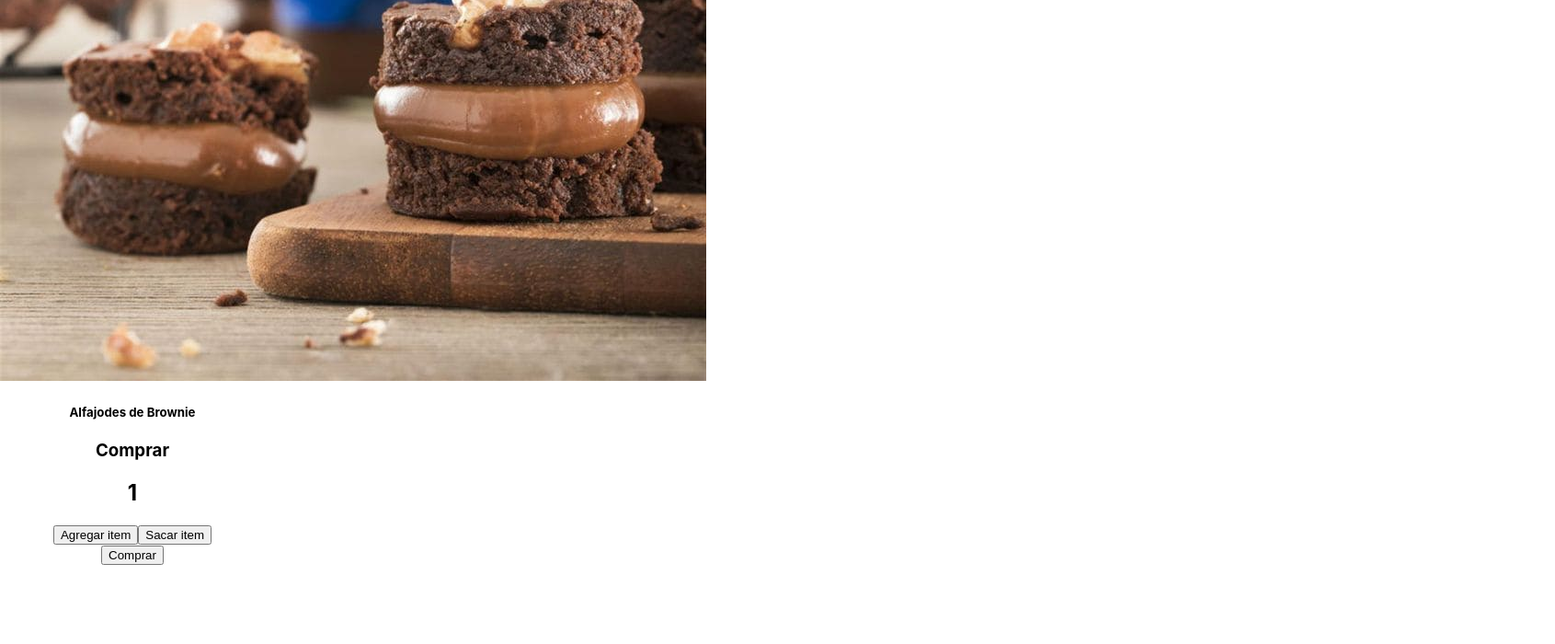
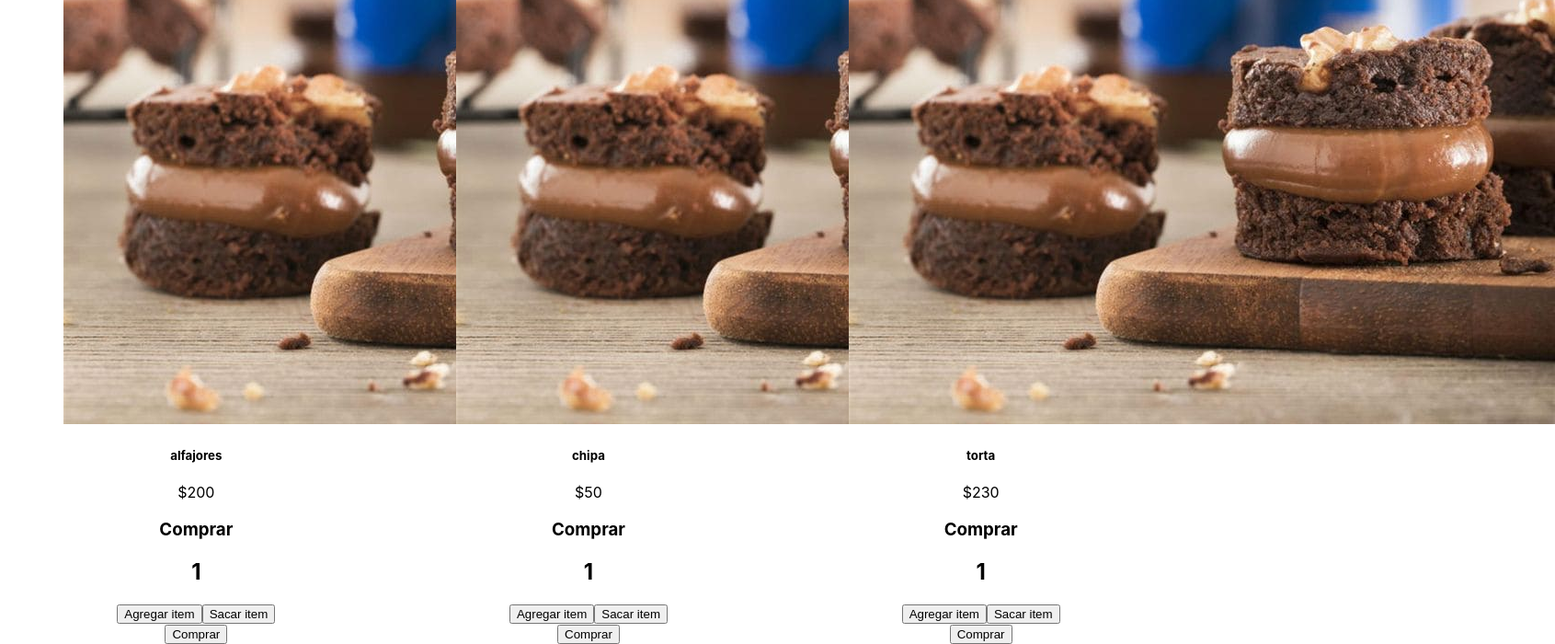
Before and after one commit to MartinBianco94/diario-de-una-porcion, a React (Create React App) app: page / in a window 1280 px wide. Shown: the part 441-1141 px from the top of the page at 92% size, 1691 px wide, since content can reach past the window. Before the commit the page ends 1055 px from the top, so only its background shows below. Built offline with nearby package versions, Linux system fonts and the light colour scheme; the HTML template or start-up script is replaced by a standard one.

Commit message:
commitsexto

```diff
--- a/src/App.css
+++ b/src/App.css
@@ -36,3 +36,14 @@
     transform: rotate(360deg);
   }
 }
+
+.product-list {
+  display: flex;
+  justify-content: space-around;
+  margin-top: 50px;
+  flex-wrap: wrap;
+}
+
+h1 {
+  margin-top: 40px;
+}
--- a/src/App.js
+++ b/src/App.js
@@ -1,6 +1,6 @@
 import './App.css';
 import Navbar from './Components/NavBar';
-import ItemListContainer from './Components/ItemListContainer';
+import ItemListConteiner from './Components/ItemListConteiner';
 
 
 
@@ -12,7 +12,7 @@ function App() {
       <Navbar />
       </header>
       <div>
-      <ItemListContainer />
+      <ItemListConteiner />
       </div>
    </div>
   );
--- a/src/Components/Cards.js
+++ /dev/null
@@ -1,29 +0,0 @@
-import React from "react";
-import ItemCount from "./ItemCount"
-import alfajores_brownie from "../Assets/Img/alfajores_brownie.jpg"
-
-
-const stock = 10
-const initial = 1
-const onAdd = () =>{
-}
-
-const Card = () => {return(
-    <div className="card" style={{ width: '18rem' }}>
-    <img src={alfajores_brownie} className="card-img-top" alt="alfajores_brownie"/>
-    <div className="card-body">
-      <h5 className="card-title">Alfajodes de Brownie</h5>
-      <p className="card-text"></p>
-      <ItemCount
-      stock={stock}
-      initial={initial}
-      onAdd={onAdd}
-      />
-    </div>
-  </div>
-
-)}
-
-
-
-export default Card;
--- /dev/null
+++ b/src/Components/Item.js
@@ -0,0 +1,26 @@
+import React from "react";
+import ItemCount from "./ItemCount";
+
+const stock = 10;
+const initial = 1;
+const onAdd = () => {};
+
+const Item = (props) => {
+  console.log(props.product);
+  return (
+    <div className="card" style={{ width: "18rem" }}>
+      <img
+        src={props.product.imageUrl}
+        className="card-img-top"
+        alt={props.product.name}
+      />
+      <div className="card-body">
+        <h5 className="card-title">{props.product.name}</h5>
+        <p className="card-text">${props.product.price}</p>
+        <ItemCount stock={stock} initial={initial} onAdd={onAdd} />
+      </div>
+    </div>
+  );
+};
+
+export default Item;
--- /dev/null
+++ b/src/Components/ItemList.js
@@ -0,0 +1,18 @@
+import React from "react";
+import Item from "./Item";
+
+function ItemList(props) {
+  console.log("desde itemList", props.productList);
+  return (
+    <div>
+      <h1>Productos</h1>
+      <div className="product-list">
+        {props.productList.map((product) => (
+          <Item product={product} key={product.id} />
+        ))}
+      </div>
+    </div>
+  );
+}
+
+export default ItemList;
--- a/src/Components/ItemListContainer.js
+++ /dev/null
@@ -1,15 +0,0 @@
-import React from "react";
-import Card from "./Cards";
-
-
-
-function ItemListContainer (){ return(
-<div>
-<h1>Productos</h1>
-<Card />
-</div>
-)
-}
-
-
-export default ItemListContainer;
--- /dev/null
+++ b/src/Components/ItemListConteiner.js
@@ -0,0 +1,23 @@
+import React, { useEffect, useState } from "react";
+import getProduct from "../Services/Product";
+import ItemList from "./ItemList";
+
+const ItemListConteiner = () => {
+  const [productList, setListProducts] = useState([]);
+
+  useEffect(() => {
+    getProduct
+      .then((res) => setListProducts(res))
+      .catch((error) => console.log(error));
+  }, []);
+
+  console.log("desde el container", productList);
+
+  return (
+    <div>
+      <ItemList productList={productList} />
+    </div>
+  );
+};
+
+export default ItemListConteiner;
--- /dev/null
+++ b/src/Services/Product.js
@@ -0,0 +1,35 @@
+import alfajores from "../Assets/Img/alfajores_brownie.jpg";
+
+const PRODUCTS = [
+  {
+    id: "1",
+    name: "alfajores",
+    price: 200,
+    imageUrl: alfajores,
+  },
+  {
+    id: "2",
+    name: "chipa",
+    price: 50,
+    imageUrl: alfajores,
+  },
+  {
+    id: "3",
+    name: "torta",
+    price: 230,
+    imageUrl: alfajores,
+  },
+];
+
+const getProduct = new Promise((resolve, reject) => {
+  let condition = true;
+  if (condition) {
+    setTimeout(() => {
+      resolve(PRODUCTS);
+    }, 2000);
+  } else {
+    reject("error");
+  }
+});
+
+export default getProduct;
```
Also changed, not shown: src/Components/CartWidget.js (+4 -5 lines), src/Components/ItemCount.js (+9 -10 lines).
